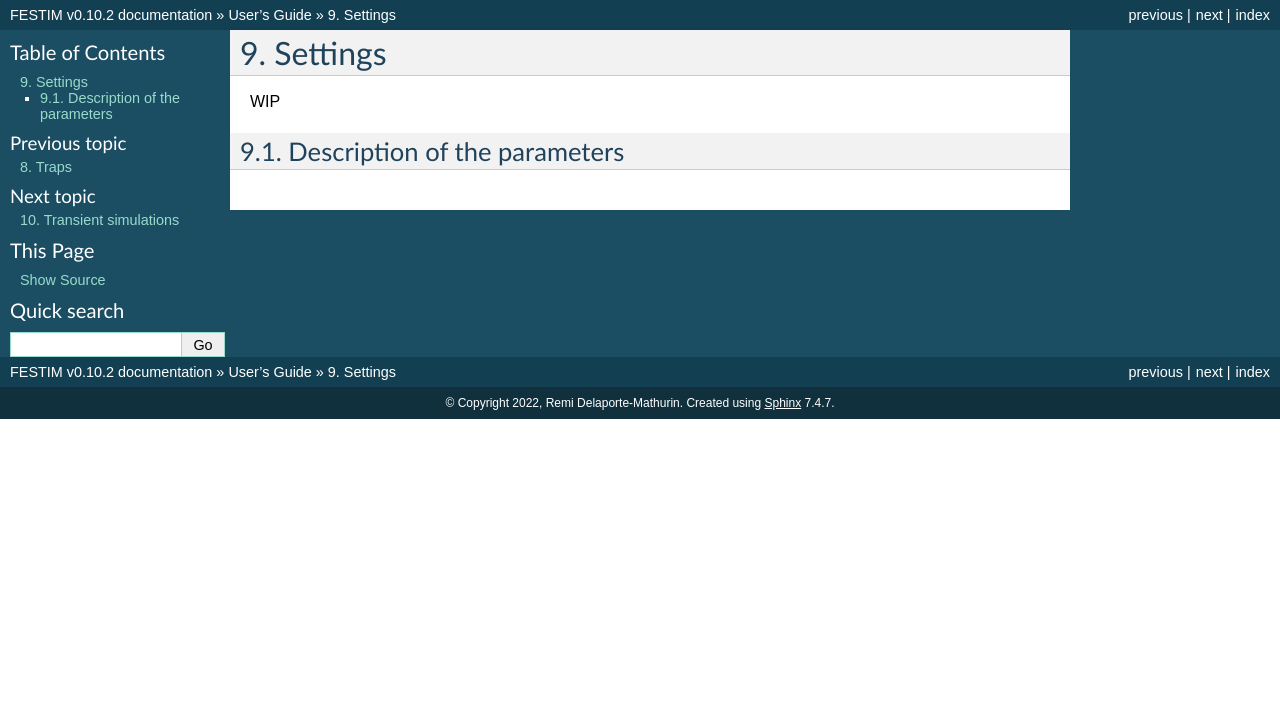
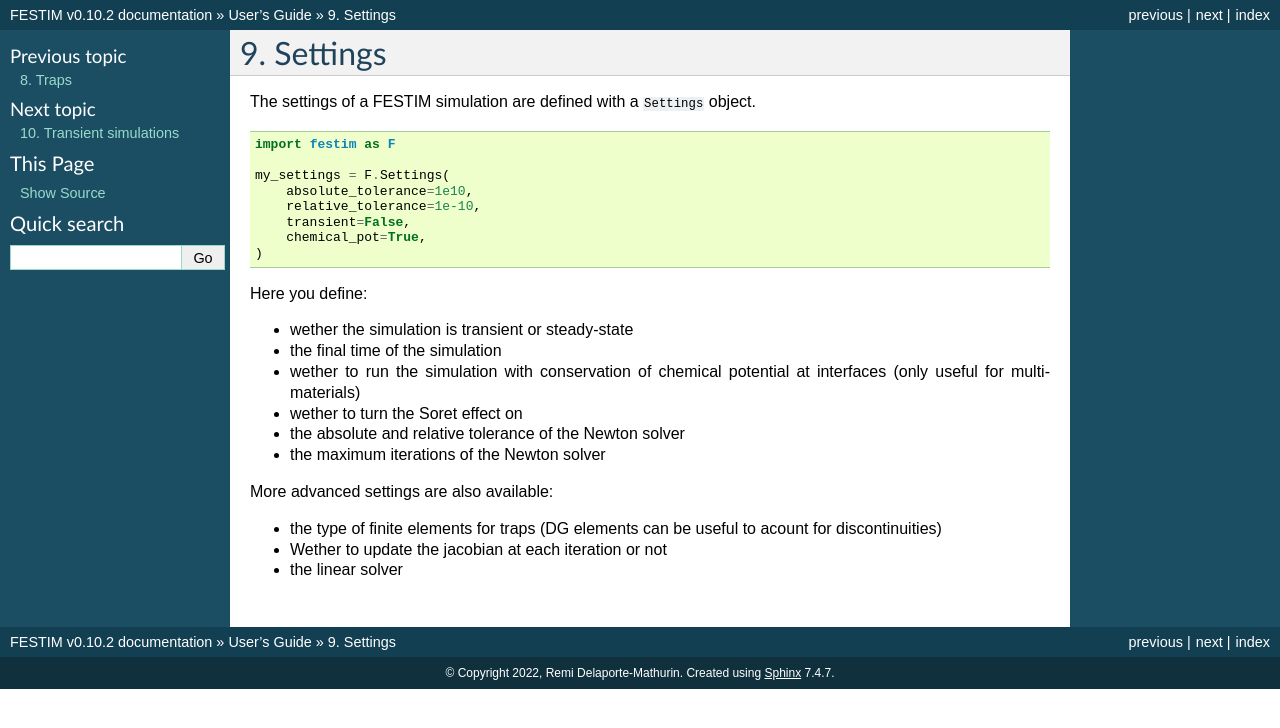
Before and after one commit to festim-dev/FESTIM, a Sphinx documentation site: the page built from docs/source/userguide/settings.rst, in a window 1280 px wide. Shown: the top 728 px of the page. Built offline with Sphinx 7.4.7, drawn with Linux system fonts in a browser that asks for light colours.

Commit message:
added settings

```diff
--- a/docs/source/userguide/settings.rst
+++ b/docs/source/userguide/settings.rst
@@ -2,8 +2,31 @@
 Settings
 ========
 
-WIP
+The settings of a FESTIM simulation are defined with a :code:`Settings` object.
 
------------------------------
-Description of the parameters
------------------------------
+.. code-block:: python
+
+    import festim as F
+
+    my_settings = F.Settings(
+        absolute_tolerance=1e10,
+        relative_tolerance=1e-10,
+        transient=False,
+        chemical_pot=True,
+    )
+
+
+Here you define:
+
+* wether the simulation is transient or steady-state
+* the final time of the simulation
+* wether to run the simulation with conservation of chemical potential at interfaces (only useful for multi-materials)
+* wether to turn the Soret effect on
+* the absolute and relative tolerance of the Newton solver
+* the maximum iterations of the Newton solver
+
+More advanced settings are also available:
+
+* the type of finite elements for traps (DG elements can be useful to acount for discontinuities)
+* Wether to update the jacobian at each iteration or not
+* the linear solver
```
